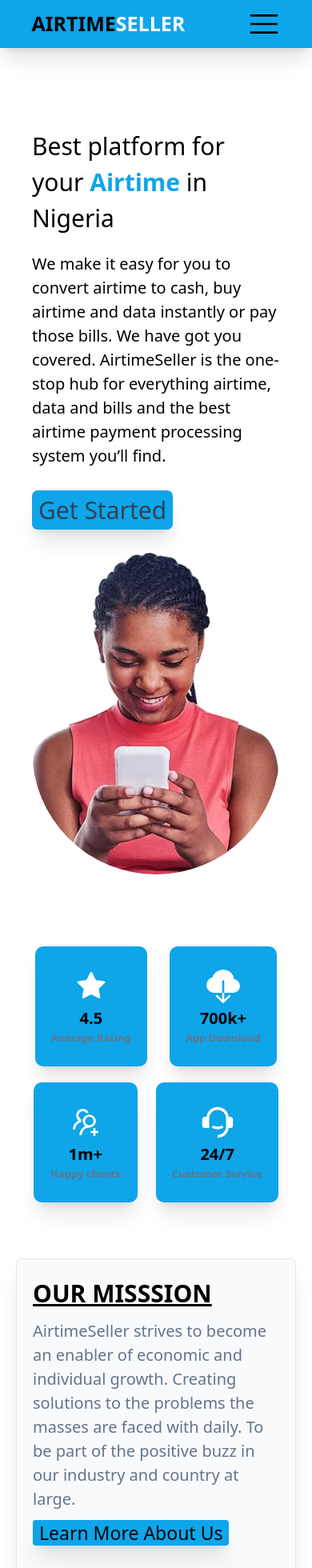
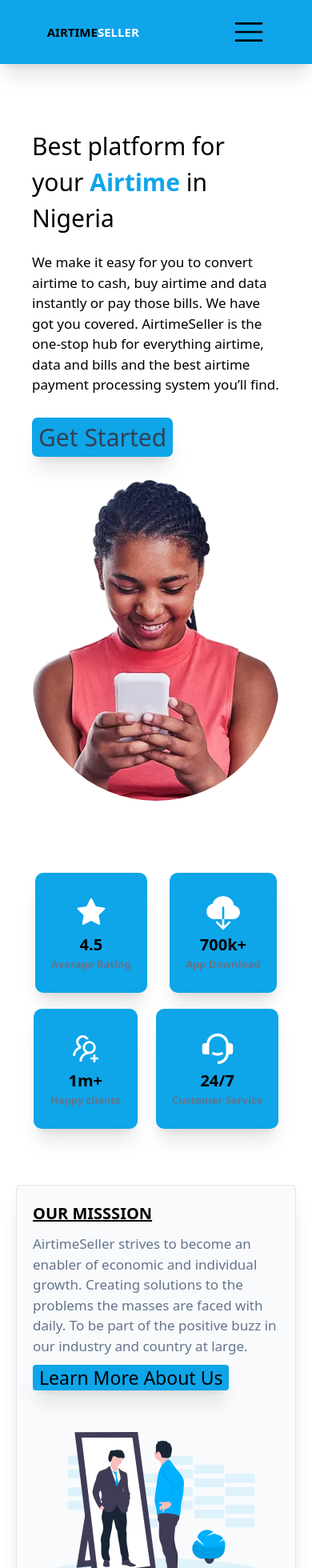
Before and after one commit to DesmondNzubechi/Airtime-seller, a React (Create React App) app: page / in a window 390 px wide. Shown: the top 1960 px of the page at 80% size. Built offline with nearby package versions, Linux system fonts and the light colour scheme; the HTML template or start-up script is replaced by a standard one.

Commit message:
new change

```diff
--- a/src/Components/About/Vision.jsx
+++ b/src/Components/About/Vision.jsx
@@ -16,8 +16,8 @@
         <>
          <div className="flex justify-around md:flex-row flex-col p-5 border rounded gap-[50px] shadow-xl  bg-slate-50 items-center mx-[20px] md:py-[60px] mt-[50px]">
         <div className="max-w-[500px]" data-aos='fade-up' >
-            <h1 className="uppercase font-bold text-[30px] mb-[10px] underline">Our Misssion</h1>
-            <p className="text-[20px] text-slate-500 my-[10px]">AirtimeSeller strives to become an enabler
+            <h1 className="uppercase font-bold text-[20px] md:text-[30px] mb-[10px] underline">Our Misssion</h1>
+            <p className="md:text-[20px] text-[17px] text-slate-500 my-[10px]">AirtimeSeller strives to become an enabler
                 of economic and individual growth. Creating
                  solutions to the problems the masses are faced
                  with daily. To be part of the positive buzz in our
--- a/src/Components/Header/Header.jsx
+++ b/src/Components/Header/Header.jsx
@@ -19,11 +19,11 @@
     return (
         <>
         <div data-aos='fade-up' className="pt-[150px] pb-[50px] px-[40px] overflow-x-hidden">
-            <div className="md:flex md:items-center md:justify-around gap-20">
+            <div className="md:flex md:items-center md:justify-center gap-20">
             <div >
             <div  className="md:w-[600px]">
-                <h1 className="md:text-[40px] my-[10px] text-[30px] md:w-[400px]">Best platform for your <strong className="text-sky-500">Airtime</strong> in Nigeria</h1>
-                <p className="my-[20px] text-[20px]">
+                <h1 className="md:text-[40px] text-[30px] my-[10px] text-[30px] md:w-[400px]">Best platform for your <strong className="text-sky-500">Airtime</strong> in Nigeria</h1>
+                <p className="my-[20px] md:text-[20px] text-[17px]">
                 We make it easy for you to convert airtime to cash,
                  buy airtime and data instantly or pay those bills.
                   We have got you covered. AirtimeSeller is the one-stop hub
--- a/src/Components/Navbar/Navbar.css
+++ b/src/Components/Navbar/Navbar.css
@@ -9,7 +9,6 @@
    width: 100%;
    overflow-x: none !important;
    z-index: 1000;
-   padding: 10px 20px;
 }
 .link{
     display: flex;
--- a/src/Components/Navbar/Navbar.jsx
+++ b/src/Components/Navbar/Navbar.jsx
@@ -51,7 +51,7 @@
     return (
      <nav className="navi bg-sky-500 gap-10 p-5 shadow-xl  ">
         <div className="relative z-10">
-            <h1 className="uppercase font-bold text-[25px] text-slate">Airtime<span className="text-white">seller</span></h1>
+            <h1 className="uppercase font-bold text-[15px] md:text-[17px] xl:text-[20px] text-slate">Airtime<span className="text-white">seller</span></h1>
         </div>
         <div className="link bg-sky-500" style={{left:isNav}}>
      <ul className="" >
@@ -73,8 +73,8 @@
      </ul>
 
         <div className="flex gap-3 log">
-            <a href="/login" to='/login' className="text-[20px] text-center uppercase hover:text-white hover:bg-sky-700 shadow-xl  px-5 py-1 rounded-[5px] w-fit text-dark bg-white " onClick={closeNav}>Login</a>
-            <a href="/register" to='/register' className="text-[20px] uppercase hover:text-dark hover:bg-slate-700 shadow-xl w-[120px] px-3 py-1 rounded-[5px] text-white bg-slate-500" onClick={closeNav}>Register</a>
+            <a href="/login" to='/login' className="xl:text-[20px] md:text-[15px] text-center uppercase hover:text-white hover:bg-sky-700 shadow-xl  px-5 py-1 rounded-[5px] w-fit text-dark bg-white " onClick={closeNav}>Login</a>
+            <a href="/register" to='/register' className="xl:text-[20px] md:text-[15px] uppercase hover:text-dark hover:bg-slate-700 shadow-xl px-3 py-1 rounded-[5px] text-white bg-slate-500" onClick={closeNav}>Register</a>
         </div>
         </div>
         <div className="Ic">
--- a/src/Components/Register/Login.jsx
+++ b/src/Components/Register/Login.jsx
@@ -17,7 +17,7 @@
     const [isPassword, setIsPassword] = useState('password');
     return(
         < >
-        <div className="px-[20px] pt-[140px] pb-[50px] flex justify-center min-[100vh]">
+        <div className="px-[20px] pt-[140px] pb-[50px] flex justify-center min-h-[100vh]">
    <div>
 <div data-aos='fade-up' >
     <h1 className="uppercase font-bold md:text-[40px] text-[25px] text-slate-600">Sign In Here</h1>
```
